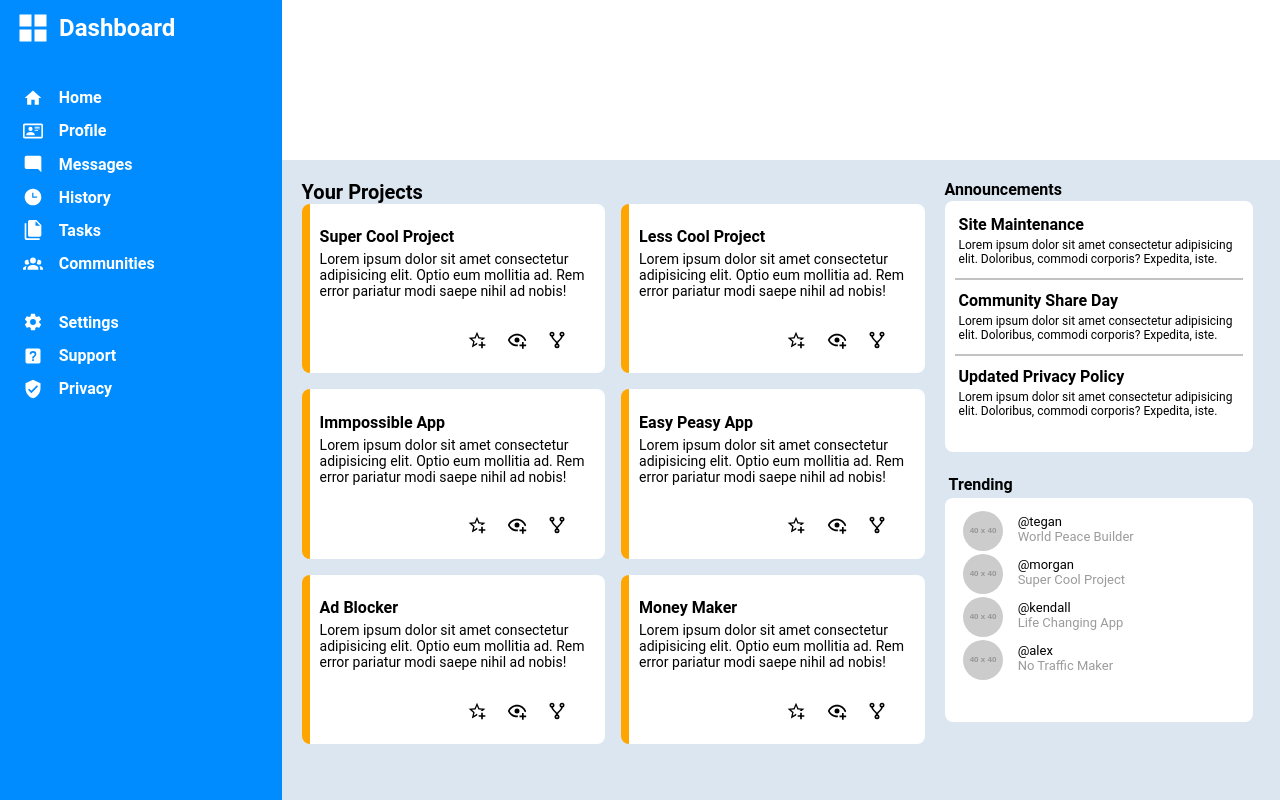
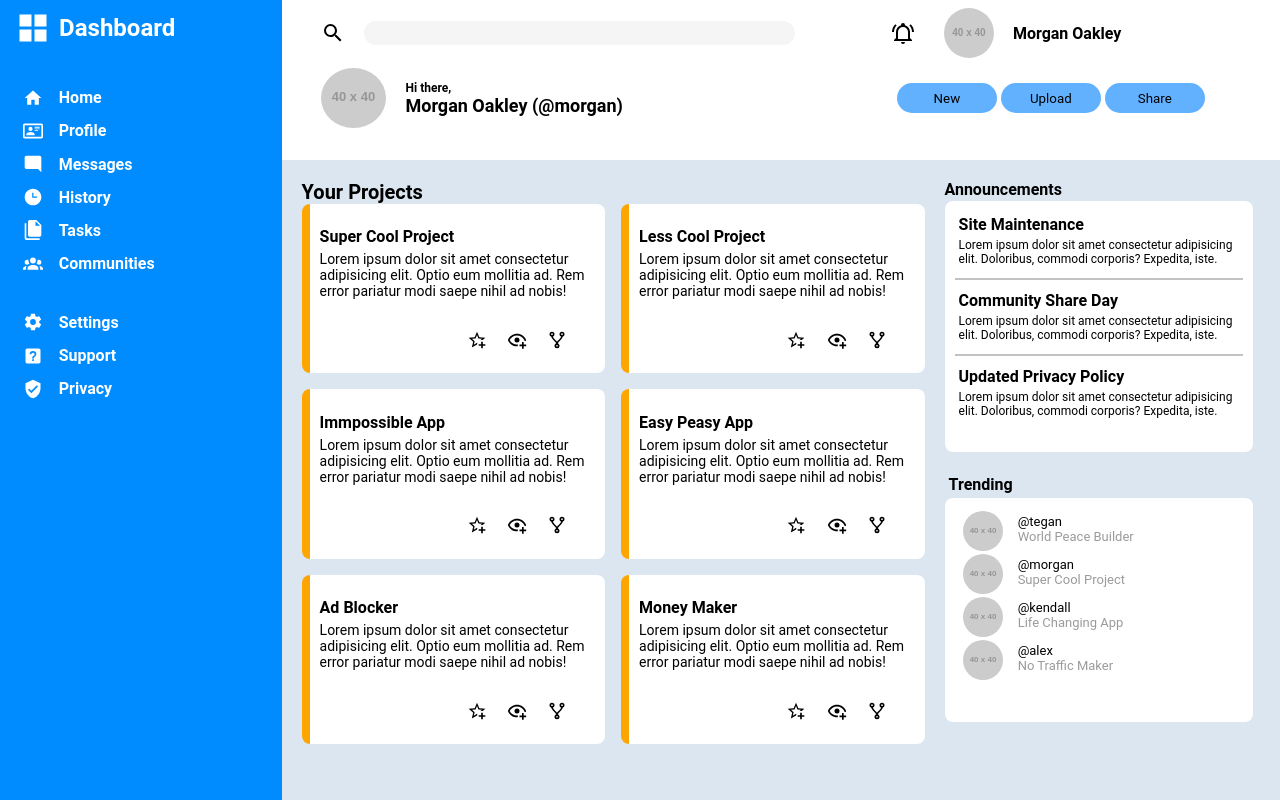
Before and after one commit to Ace-SML/admin-dashboard, a plain HTML site: page index.html in a window 1280 px wide. Drawn offline with Linux system fonts and the light colour scheme; placeholder pictures from the web are drawn by us.

Commit message:
Hopefully Done

```diff
--- a/index.html
+++ b/index.html
@@ -51,7 +51,27 @@
         <p class="est"><img src="svg/privacy.svg" />Privacy</p>
       </div>
       <div class="main-view">
-        <div class="nav-bar"></div>
+        <div class="nav-bar">
+          <div class="first-line">
+            <img src="svg/magnify.svg" />
+            <input />
+            <img src="svg/bell-ring-outline.svg" />
+            <img src="https://via.placeholder.com/40" alt="@morgan" />
+            <p>Morgan Oakley</p>
+          </div>
+          <div class="second-line">
+            <img src="https://via.placeholder.com/40" alt="@morgan" />
+            <div>
+              <p class="greetings">Hi there,</p>
+              <p class="name">Morgan Oakley (@morgan)</p>
+            </div>
+            <div class="buttons">
+              <button>New</button>
+              <button>Upload</button>
+              <button>Share</button>
+            </div>
+          </div>
+        </div>
         <div class="dashboard-content">
           <div class="projects">
             <p class="headin">Your Projects</p>
--- a/styles.css
+++ b/styles.css
@@ -55,12 +55,74 @@ img[src^="svg/"] {
   height: 100vh;
   display: grid;
   grid-template-columns: repeat(1, 1fr);
-  background-color: blueviolet;
 }
 
 .nav-bar {
   height: 20vh;
   background-color: white;
+}
+
+.first-line {
+  display: flex;
+  font-weight: bold;
+  align-items: center;
+  margin: 8px 2% 0 2%;
+}
+
+.first-line > img[src^="svg/"] {
+  height: 24px;
+  margin-right: 1%;
+}
+
+input {
+  background-color: whitesmoke;
+  width: 45%;
+  height: 24px;
+  border: none;
+  border-radius: 20px;
+  margin-right: 8%;
+  margin-left: 1%;
+}
+
+.first-line > img {
+  height: 50px;
+  border-radius: 50%;
+  margin: 0 2%;
+}
+
+.second-line {
+  display: flex;
+  align-items: center;
+  padding: 10px;
+}
+
+.second-line > img {
+  height: 60px;
+  width: 65px;
+  border-radius: 50%;
+  margin: 0 2% 0 3%;
+}
+
+.greetings {
+  font-size: 12px;
+  font-weight: bold;
+}
+
+.name {
+  font-size: 18px;
+  font-weight: bold;
+}
+
+.second-line > .buttons > button {
+  height: 30px;
+  width: 100px;
+  border-radius: 20px;
+  border: none;
+  background-color: rgba(30, 144, 255, 70%);
+}
+
+.buttons {
+  margin-left: 28%;
 }
 
 .dashboard-content {
```
